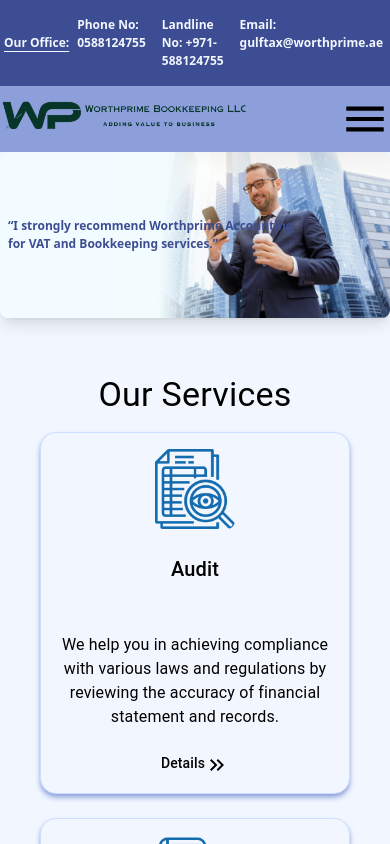
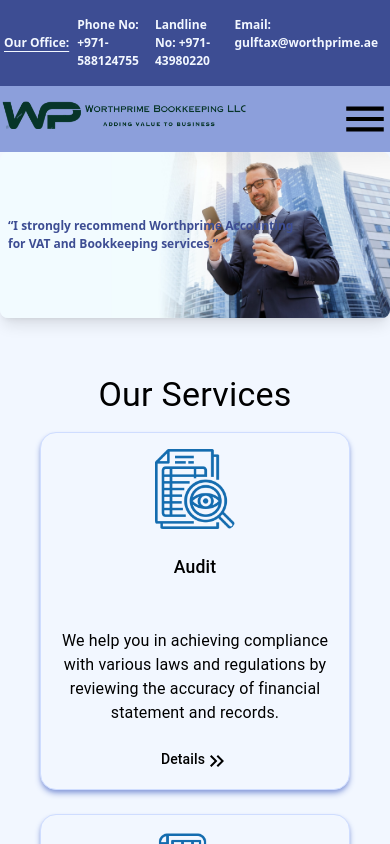
Before and after one commit to roshan837/WorthPrime, a React (Create React App) app: page / in a window 390 px wide. Built offline with nearby package versions, Linux system fonts and the light colour scheme.

Commit message:
adds review changes

```diff
--- a/src/assets/styles.css
+++ b/src/assets/styles.css
@@ -52,3 +52,25 @@
 ::-webkit-scrollbar-thumb {
   background-color: var(--border);
 }
+.slider {
+  animation: slide 12s ease-in-out reverse infinite;
+}
+
+@media screen and (min-width: 750px) {
+  .slider {
+    animation: unset;
+    display: grid;
+    grid-template-columns: repeat(3, 1fr);
+  }
+}
+@keyframes slide {
+  0% {
+    transform: translateX(0%);
+  }
+  50% {
+    transform: translateX(-200%);
+  }
+  100% {
+    transform: translateX(0%);
+  }
+}
--- a/src/components/FooterLayout.js
+++ b/src/components/FooterLayout.js
@@ -15,9 +15,17 @@ export default function FooterLayout() {
           <OurLogo className="w-full" />
         </Divider>
         <Divider>
-          <PlaceIcon className="mt-4" />
+          <a
+            href="https://www.google.com/maps/dir/12.959744,77.6568832/Al+Huda+Building+Deira+Al+Murrar+-+56+18B+St+-+Dubai+-+United+Arab+Emirates/@25.2765772,55.311067,19.62z/data=!4m9!4m8!1m1!4e1!1m5!1m1!1s0x3e5f434daf3869fb:0x951031753d16eb7d!2m2!1d55.3111723!2d25.2767111?entry=ttu"
+            className="py-4 text-center hover:text-[--text-hover]">
+            <PlaceIcon className="mt-4" />
+          </a>
         </Divider>
-        <div className="py-4 text-center">current location</div>
+        <a
+          href="https://www.google.com/maps/dir/12.959744,77.6568832/Al+Huda+Building+Deira+Al+Murrar+-+56+18B+St+-+Dubai+-+United+Arab+Emirates/@25.2765772,55.311067,19.62z/data=!4m9!4m8!1m1!4e1!1m5!1m1!1s0x3e5f434daf3869fb:0x951031753d16eb7d!2m2!1d55.3111723!2d25.2767111?entry=ttu"
+          className="py-4 text-center hover:text-[--text-hover]">
+          Al Huda Building 208, Deidra Dubai UAE
+        </a>
         <div className="flex justify-between items-center">
           <TwitterIcon className="icon" />
           <FacebookIcon className="icon" />
--- a/src/components/HeaderTop.js
+++ b/src/components/HeaderTop.js
@@ -61,8 +61,8 @@ function HeaderTop() {
             Our Office:
           </span>
           <span className="px-[8px] lg:px-[100px] flex justify-between gap-[16px]">
-            <span>Phone No: 0588124755</span>
-            <span>Landline No: +971-588124755</span>
+            <span>Phone No: +971-588124755</span>
+            <span>Landline No: +971-43980220</span>
             <span>
               Email:{" "}
               <a
--- a/src/components/ServiceCard.js
+++ b/src/components/ServiceCard.js
@@ -9,7 +9,9 @@ export default function ServiceCard({ service }) {
         src={service?.img}
         alt={service?.img}
       />
-      <Typography variant="h6">{service.title}</Typography>
+      <Typography variant="h6" className="!text-[1.1rem] !md:text-[1.4rem]">
+        {service.title}
+      </Typography>
       <Typography variant="subtitle2">{service.subTitle}</Typography>
       <Typography variant="body1" className="text-center">
         {service.detail}
--- a/src/components/pages/HomePage.js
+++ b/src/components/pages/HomePage.js
@@ -89,12 +89,12 @@ function HomePage() {
 
   const whyWorthPrime = [
     {
-      title: "Statutory Audit Companies in Dubai",
+      title: "Statutory Audit Companies",
       detail:
         "The statutory audit report helps to increase the trustworthiness and credibility of the organization or firm.",
     },
     {
-      title: "Client assessment by audit firms in Dubai",
+      title: "Client assessment by audit firms",
       detail:
         "Being proactive before conducting any type of commerce for potential customers",
     },
@@ -109,12 +109,12 @@ function HomePage() {
         "We are reliable financial advisors working for your success. We help you make the right financial decisions that work in your interest.",
     },
     {
-      title: "Financial security and peace of mind",
+      title: "Financial security",
       detail:
         "We cover a wide range of business functions and situations, providing robust financial advice and support to help you make proper business decisions.",
     },
     {
-      title: "Top-tier financial support for you",
+      title: "Top-tier financial support",
       detail:
         "As a leading financial advisory firm, we understand the financial challenges and problems you face. We help you navigate your complex situations and overcome them smoothly with minimal disruption to your company.",
     },
@@ -201,9 +201,11 @@ function HomePage() {
           <Typography variant="h4" className="text-center">
             Testimonials
           </Typography>
-          <div className="grid-layout md:grid-cols-2 lg:grid-cols-3 mb-8">
+          <div className="flex gap-[16px] w-full h-[400px] slider">
             {Testimonials.map((card) => (
-              <ServiceCard key={card.title} service={card} />
+              <div className="h-full flex-[0_0_100%] md:flex-none">
+                <ServiceCard key={card.title} service={card} />
+              </div>
             ))}
           </div>
         </div>
```
